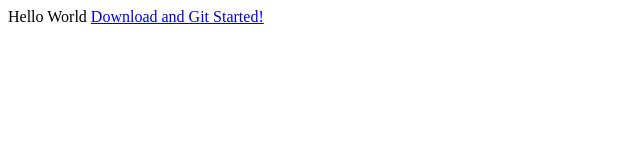
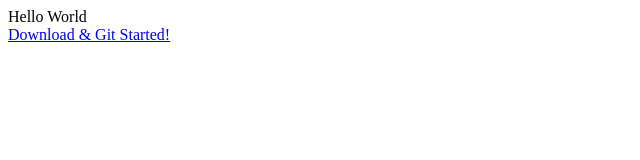
Before and after one commit to GitSchooled/GitSchooled.github.io, a plain HTML site: page index.html in a window 1280 px wide. Shown: the whole page, without its empty margins (0-640 px from the left). Drawn offline with Linux system fonts and the light colour scheme.

Commit message:
fixed broken download link

```diff
--- a/index.html
+++ b/index.html
@@ -8,7 +8,9 @@
 
     Hello World
 
-    <a href='https//codeload.github.com/GitSchooled/git-started/zip/master'> Download and Git Started! </a>
+  <div>
+    <a href='http://bit.ly/1U9AMgQ'> Download & Git Started! </a>
+  </div>
 
   </body>
 </html>
```
